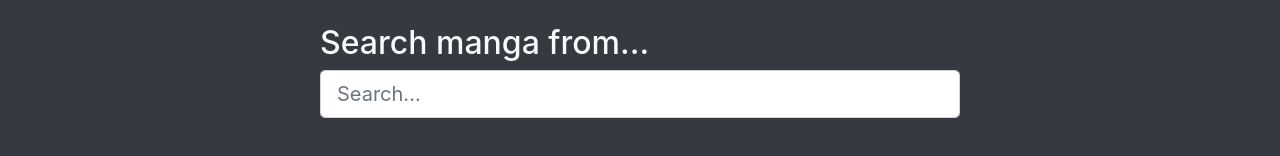
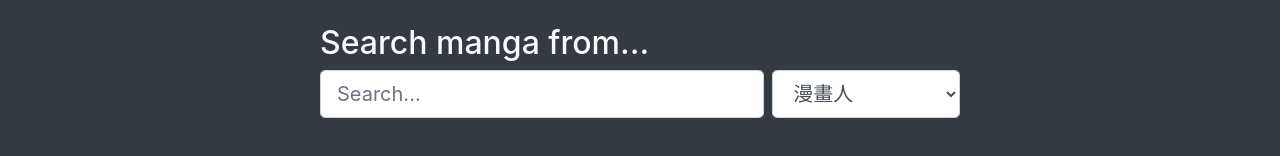
Before and after one commit to taiharry108/fastapi-manga-server, an Angular app in the folder client/: page / in a window 1280 px wide. Shown: the part 182-338 px from the top of the page. Built offline with nearby package versions, Linux system fonts and the light colour scheme.

Commit message:
add switch sites

```diff
--- a/client/src/app/api.service.ts
+++ b/client/src/app/api.service.ts
@@ -12,9 +12,11 @@ import { MangaSite } from './manga-site.enum';
   providedIn: 'root',
 })
 export class ApiService {
-  constructor(private http: HttpClient, private sseService: SseService) {}
+  constructor(private http: HttpClient, private sseService: SseService) {
+    this._currentSite = MangaSite.ManHuaRen;
+  }
   serverUrl = environment.serverUrl;
-  currentSite = MangaSite.ManHuaRen;
+  _currentSite: MangaSite;
 
   searchResultSubject = new Subject<SearchResult[]>();
   mangaWIthIndexResultSubject = new Subject<Manga>();
@@ -32,10 +34,25 @@ export class ApiService {
     return this._searchEmpty;
   }
 
+  get allSiteNames(): string[] {
+    const keys = Object.keys(MangaSite);
+    return keys.map(key => MangaSite[key]);
+  }
+
+  set currentSite(siteVal: MangaSite) {
+    this._currentSite = siteVal;
+  }
+
+  get currentSite(): MangaSite {
+    return this._currentSite;
+  }
+
   get site(): string {
     switch(this.currentSite) {
       case MangaSite.ManHuaRen:
         return "manhuaren";
+      // case MangaSite.ManHuaGui:
+      //   return "manhuagui"
       default:
         return "manhuaren";
     }
--- a/client/src/app/manga-site.enum.ts
+++ b/client/src/app/manga-site.enum.ts
@@ -1,3 +1,4 @@
 export enum MangaSite {
   ManHuaRen = '漫畫人',
+  ManHuaGui = '漫畫gui',
 }
--- a/client/src/app/ui/search-form/search-form.component.html
+++ b/client/src/app/ui/search-form/search-form.component.html
@@ -1,15 +1,13 @@
 <div class="search-form-container h-100">
-  <div
-    class="d-flex justify-content-center h-100 position-relative"
-  >
+  <div class="d-flex justify-content-center h-100 position-relative">
     <div class="center-container position-absolute w-50">
       <h2 class="text-light">Search manga from...</h2>
-      <form [formGroup]="form" class="form my-2 my-lg-0">
+      <form [formGroup]="form" class="form my-2 my-lg-0 d-flex">
         <div
           appClickOutside
           (clickOutside)="onClickOutside()"
           (click)="onDivClick()"
-          class="input-container position-relative d-flex mx-auto"
+          class="input-container position-relative d-flex mx-auto w-75"
         >
           <input
             class="form-control form-control-lg"
@@ -33,6 +31,17 @@
             </ul>
           </div>
         </div>
+        <select
+          id="siteState"
+          class="site-select form-control form-control-lg ml-2"
+          formControlName="site"
+        >
+          <option
+            *ngFor="let name of siteNames"
+            [ngValue]="name"
+            >{{ name }}</option
+          >
+        </select>
       </form>
     </div>
   </div>
--- a/client/src/app/ui/search-form/search-form.component.scss
+++ b/client/src/app/ui/search-form/search-form.component.scss
@@ -18,3 +18,11 @@
 .list-group-item:hover {
   background-color: $light;
 }
+
+.input-container {
+  flex: 1 1 auto;
+}
+
+.site-select {
+  flex: 0 1 200px;
+}
--- a/client/src/app/ui/search-form/search-form.component.ts
+++ b/client/src/app/ui/search-form/search-form.component.ts
@@ -7,7 +7,7 @@ import {
 } from '@angular/forms';
 import { ApiService } from 'src/app/api.service';
 import { SearchResult } from 'src/app/model/search-result';
-import { Observable, Subject } from 'rxjs';
+import { Observable, Subject, of } from 'rxjs';
 import {
   takeUntil,
   debounceTime,
@@ -26,15 +26,22 @@ declare var $: any;
 export class SearchFormComponent implements OnInit, OnDestroy {
   form: FormGroup;
   search = new FormControl('', Validators.required);
+  site = new FormControl();
   searchResult: Observable<SearchResult[]>;
   ngUnsubscribe = new Subject<void>();
   private _dropdownHidden: boolean;
 
-  constructor(private fb: FormBuilder, private api: ApiService, private router: Router) {
+  constructor(
+    private fb: FormBuilder,
+    private api: ApiService,
+    private router: Router
+  ) {
     this.form = this.fb.group({
       search: this.search,
+      site: this.site,
     });
     this.searchResult = this.api.searchResultSubject;
+    this.form.controls.site.setValue(this.api.currentSite);
   }
 
   ngOnInit(): void {
@@ -43,7 +50,9 @@ export class SearchFormComponent implements OnInit, OnDestroy {
       .pipe(takeUntil(this.ngUnsubscribe))
       .pipe(debounceTime(150), distinctUntilChanged())
       .subscribe((value) => {
-        const { search } = value;
+        const { search, site } = value;
+        this.api.currentSite = site;
+        console.log(this.api.site);
         if (search.length > 3) this.api.searchManga(search);
         if (search.length === 0) this.api.emptySearch();
       });
@@ -52,8 +61,7 @@ export class SearchFormComponent implements OnInit, OnDestroy {
   suggestionOnClick(url: string) {
     const mangaPage = url.split('/')[3];
     this.api.getIndexPage(mangaPage);
-    this.router.navigate(["/manga-index"]);
-
+    this.router.navigate(['/manga-index']);
   }
 
   ngOnDestroy(): void {
@@ -77,4 +85,9 @@ export class SearchFormComponent implements OnInit, OnDestroy {
   onDivClick() {
     this._dropdownHidden = false;
   }
+
+  get siteNames(): string[] {
+    return this.api.allSiteNames;
+  }
+
 }
```
